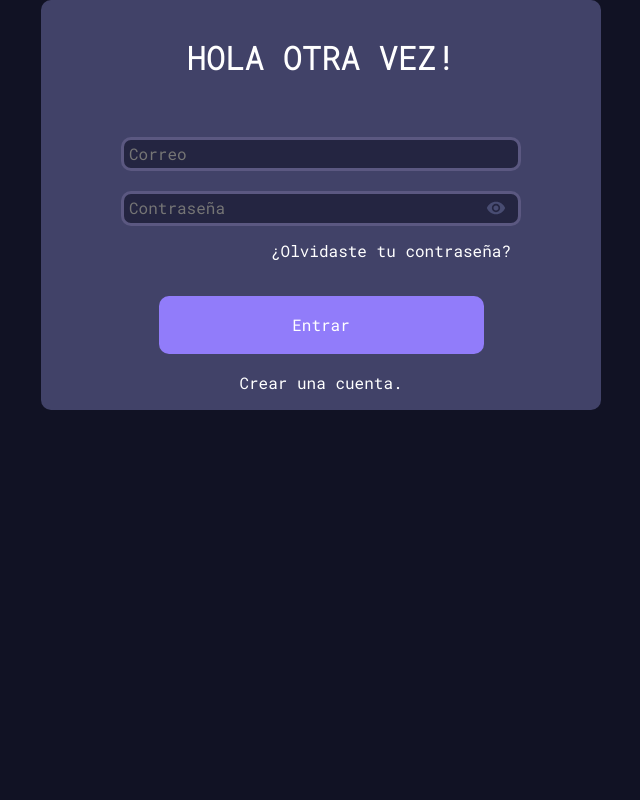
After one commit to Dilan03/Found-it-, a PHP site: page /paginas/componentes/LOGIN.HTML in a window 1280 px wide. The commit adds this page. Shown: the whole page, without its empty margins (319-959 px from the left). Run offline with PHP 8.4, Linux system fonts and the light colour scheme.

Commit message:
Login y register añadidos

```diff
--- /dev/null
+++ b/Maquetación/css/elias.css
@@ -0,0 +1,173 @@
+.registration-form {
+    max-width: 1000px;
+    margin: 0 auto;
+    width: 400px;
+    height: 450px;
+    padding: 30px;
+    background-color: #414268;
+    border-radius: 10px;
+}
+
+h2 {
+    text-align: center;
+    font-size: 32px;
+    color: #fff;
+    margin-top: 0;
+    margin-bottom: 30px;
+}
+
+.form-group {
+  margin-bottom: 15px;
+}
+
+input[type="text"],
+input[type="email"],
+input[type="tel"],
+input[type="password"],
+select {
+    display: block;
+    width: 70%;
+    padding: 5px;
+    margin: 0 auto;
+    border: none;
+    background-color: #242541;
+    border-radius: 10px;
+    box-sizing: border-box;
+    border: solid #5b5881;
+    color: white;
+}
+
+.password-group {
+    position: relative;
+}
+
+.password-toggle {
+    position: absolute;
+    top: 50%;
+    left: 300px;
+    transform: translateY(-50%);
+    width: 20px;
+    height: 20px;
+    background-image: url('../assets/icons/ojo.svg');
+    background-repeat: no-repeat;
+    background-size: contain;
+    cursor: pointer;
+ }
+
+.password-toggle.hide-password {
+    background-image: url('../assets/icons/ojo.svg');
+}
+
+button.submit-button {
+    display: block;
+    margin: 0 auto;
+    width: 30%;
+    padding: 10px;
+    border: none;
+    border-radius: 10px;
+    background-color: #917cfa;
+    color: white;
+    font-size: 16px;
+    cursor: pointer;
+}
+
+button.submit-button:hover {
+    background-color: #8B008B;
+    color: #fff;
+}
+
+/*Fin css registro*/
+.registration-form {
+    max-width: 1000px;
+    margin: 0 auto;
+    width: 500px;
+    height: 350px;
+    padding: 30px;
+    background-color: #414268;
+    border-radius: 10px;
+  }
+
+  h2 {
+    text-align: center;
+    font-size: 32px;
+    color: #fff;
+    margin-top: 10px;
+    font-family: RobotoMono-Light;
+  }
+
+  .form-group {
+    margin-bottom: 15px;
+  }
+
+  input[type="email"],
+  input[type="password"],
+  select {
+    display: block;
+    width: 80%;
+    padding: 5px;
+    margin: 0 auto;
+    border: none;
+    background-color: #242541;
+    border-radius: 10px;
+    box-sizing: border-box;
+    border: solid #5b5881;
+    color: white;
+    margin-top: 20px;
+  }
+
+  .password-group {
+    position: relative;
+  }
+
+  .password-toggle {
+    position: absolute;
+    top: 50%;
+    left: 415px;
+    transform: translateY(-50%);
+    width: 20px;
+    height: 20px;
+    background-image: url('../assets/icons/ojo.svg');
+    background-repeat: no-repeat;
+    background-size: contain;
+    cursor: pointer;
+  }
+
+  .password-toggle.hide-password {
+    background-image: url('https://img.icons8.com/ios/50/000000/invisible--v1.png');
+  }
+
+  button.login-button {
+    display: block;
+    margin: 0 auto;
+    width: 65%;
+    padding: 20px;
+    border: none;
+    border-radius: 10px;
+    background-color: #917cfa;
+    color: white;
+    font-size: 16px;
+    cursor: pointer;
+    margin-top: 70px;
+  }
+
+  button.login-button:hover {
+    background-color: #8B008B;
+    color: #fff;
+  }
+
+  #h1 {
+    float: right;
+    margin-right: 60px;
+  }
+
+  #h2 {
+    text-align: center;
+    margin-top: 20px;
+    margin-bottom: 30px;
+  }
+
+  .field-container {
+    margin-top: 60px;
+  }
+
+  /*FIN CSS LOGIN*/
--- /dev/null
+++ b/Maquetación/paginas/componentes/LOGIN.HTML
@@ -0,0 +1,37 @@
+<!DOCTYPE html>
+<html lang="en">
+<head>
+    <meta charset="UTF-8">
+    <meta http-equiv="X-UA-Compatible" content="IE=edge">
+    <meta name="viewport" content="width=device-width, initial-scale=1.0">
+    <link rel="stylesheet" href="../../css/dilan.css">
+    <link rel="stylesheet" href="../../css/keza.css">
+    <link rel="stylesheet" href="../../css/jesus.css">
+    <link rel="stylesheet" href="../../css/elias.css">
+    <link rel="stylesheet" href="../../css/variables.css">
+    <link rel="stylesheet" href="../../css/normalize.css">
+    <title>Document</title>
+</head>
+<body>
+    <form class="registration-form">
+        <h2>HOLA OTRA VEZ!</h2>
+        <div class="field-container">
+          <div class="form-group">
+            <input type="email" id="email" name="email" placeholder="Correo" required>
+          </div>
+
+          <div class="form-group password-group">
+            <div class="password-wrapper">
+              <input type="password" id="password" name="password" placeholder="Contraseña" required>
+              <span class="password-toggle"></span>
+            </div>
+            <p id="h1">¿Olvidaste tu contraseña?</p>
+          </div>
+        </div>
+
+        <button type="submit" class="login-button">Entrar</button>
+        <p id="h2">Crear una cuenta.</p>
+      </form>
+
+</body>
+</html>
```
Also changed, not shown: Maquetación/paginas/componentes/REGISTRO.html (added, +65 -0 lines), Maquetación/css/dilan.css (line endings or trailing spaces).
